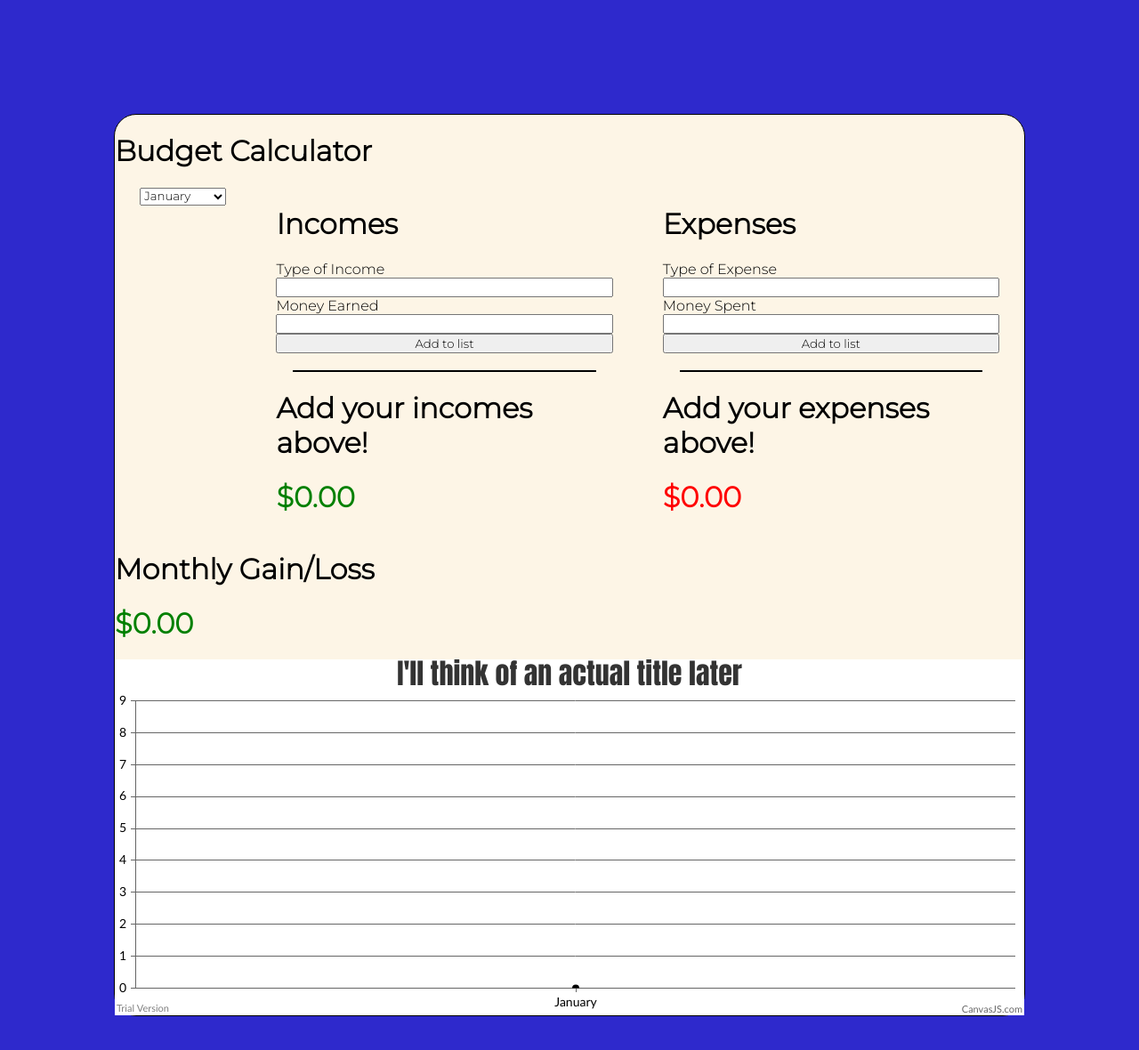
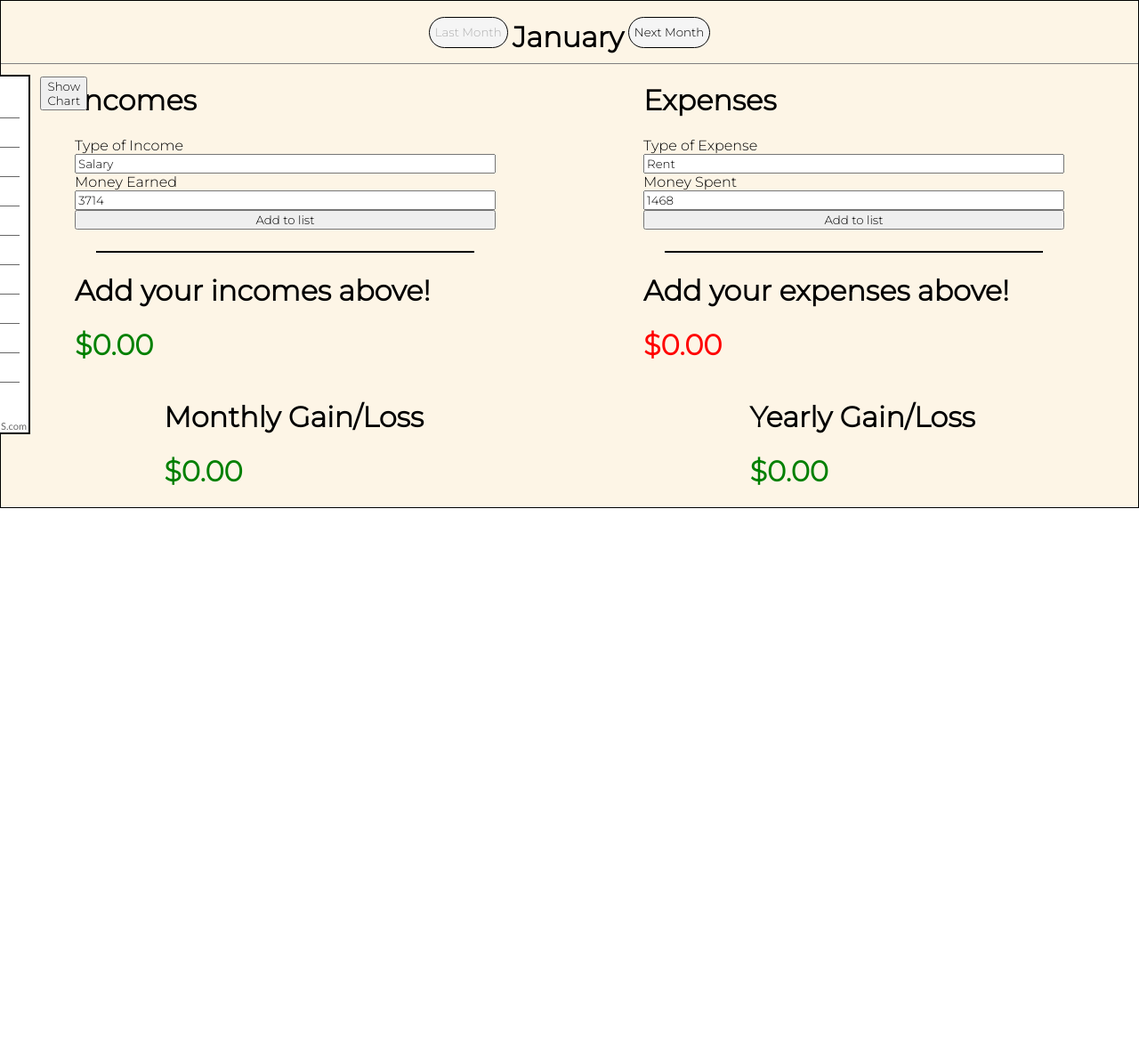
Before and after one commit to Astarr19/BudgetApp, a React (Create React App) app: page / in a window 1280 px wide. Shown: the top 1180 px of the page at 89% size. After the commit the page ends 800 px from the top, so only its background shows below. Built offline with nearby package versions, Linux system fonts and the light colour scheme.

Commit message:
Added button to push and pull chart on and off screenn, small styling changes

```diff
--- a/src/App.css
+++ b/src/App.css
@@ -1,11 +1,5 @@
 * {
   font-family: 'Montserrat', sans-serif;
-}
-
-
-
-html {
-  background-color: #2E29CC;
 }
 
 form {
@@ -31,9 +25,7 @@ li {
 .container {
   display: flex;
   background: #fdf5e6;
-  margin: 10%;
   border: 1px solid black;
-  border-radius: 25px;
   flex-direction: column;
   justify-content: space-around;
 }
@@ -58,13 +50,58 @@ li {
   justify-content: space-around;
 }
 
+.monthDisplay {
+  position: sticky;
+  top:0px;
+  left: 0px;
+  right: 0px;
+  height: 70px;
+  display: flex;
+  flex-direction: row;
+  justify-content: center;
+  border-bottom: 1px solid gray;
+}
+
+#chart {
+  position: fixed;
+  border: 2px solid black;
+  width: 670px;
+  transition: .3s;
+}
+
+#chart button {
+  position: absolute;
+  left: 102%;
+}
+
+.hide {
+  left: -50%;
+}
+
+.show {
+  left: 0;
+}
+
+.monthDisplay button {
+  border: 1px solid black;
+  border-radius: 25px;
+  height: 50%;
+  margin: auto 5px;
+  background-color: #f5f5f5;
+  transition: .3s;
+}
+
+.monthDisplay button:hover {
+  background-color: #d7d7d7;
+}
+
 .income, .expense {
   width: 37%;
 }
 
 .total {
   display: flex;
-  flex-direction: column;
+  flex-direction: row;
   justify-content: space-around;
 }
 
--- a/src/App.js
+++ b/src/App.js
@@ -9,11 +9,24 @@ function App() {
   let [incomes, setIncomes] = useState({});
   let [expenses, setExpenses] = useState({});
   let [month, setMonth] = useState("January");
+  let [prevCheck, setPrev] = useState(false);
+  let [nextCheck, setNext] = useState(true);
+  let [hidden, setHidden] = useState("hide");
 
   const reducer = (state, action) => {
     return {...state, [month]: (incomes[month] - expenses[month]).toFixed(2)}
   }
   let [total, dispatch] = useReducer(reducer, {});
+
+  const monthReducer = (state, action) => {
+    let arr = Object.values(total);
+    let sum = 0;
+    arr.forEach(el=>{
+      sum += parseFloat(el);
+    })
+    return sum.toFixed(2);
+  }
+  let [monthSum, monthDispatch] = useReducer(monthReducer, 0);
 
 
   const getIncomes = (array) => {
@@ -23,6 +36,7 @@ function App() {
     });
     setIncomes({...incomes, [month]: sum.toFixed(2)});
     dispatch();
+    monthDispatch();
   }
 
   const getExpenses = (array) => {
@@ -32,29 +46,82 @@ function App() {
     });
     setExpenses({...expenses, [month]: sum.toFixed(2)});
     dispatch();
+    monthDispatch();
   }
+
+  const nextMonth = () => {
+    switch (month) {
+      case "January" :
+        setPrev(true);
+        return "February";
+      case "February" :
+        return "March";
+      case "March" :
+        return "April";
+      case "April" :
+        return "May";
+      case "May" :
+        return "June";
+      case "June" :
+        return "July";
+      case "July" :
+        return "August";
+      case "August" :
+        return "September";
+      case "September" :
+        return "October";
+      case "October" :
+        return "November";
+      case "November" :
+        setNext(false)
+        return "December";
+      default:
+        break;
+    }
+  }
+
+  const lastMonth = () => {
+    switch (month) {
+      case "December" :
+        setNext(true);
+        return "November";
+      case "November" :
+        return "October";
+      case "October" :
+        return "September";
+      case "September" :
+        return "August";
+      case "August" :
+        return "July";
+      case "July" :
+        return "June";
+      case "June" :
+        return "May";
+      case "May" :
+        return "April";
+      case "April" :
+        return "March";
+      case "March" :
+        return "February";
+      case "February" :
+        setPrev(false)
+        return "January";
+      default:
+        break;
+    }
+  }
+
+  const toggleChart = () => setHidden((hidden === "hide") ? "show" : "hide");
 
 
   return (
     <div className='container'>
-      <h1 className="title">Budget Calculator</h1>
+      <div className="monthDisplay">
+        <button disabled={!prevCheck} onClick={()=>setMonth(lastMonth)}>Last Month</button>
+        <h1>{month}</h1>
+        <button disabled={!nextCheck} onClick={()=>setMonth(nextMonth)}>Next Month</button>
+      </div>
       <div className='incomeExpense'>
-        <form>
-          <select value={month} onChange={(e)=>setMonth(e.target.value)}>
-            <option value="January">January</option>
-            <option value="February">February</option>
-            <option value="March">March</option>
-            <option value="April">April</option>
-            <option value="May">May</option>
-            <option value="June">June</option>
-            <option value="July">July</option>
-            <option value="August">August</option>
-            <option value="September">September</option>
-            <option value="October">October</option>
-            <option value="November">November</option>
-            <option value="December">December</option>
-          </select>
-        </form>
         <div className='income'>
           <h1>Incomes</h1>
           <IncomeInput action={getIncomes} month={month}/>
@@ -71,8 +138,15 @@ function App() {
           <h1>Monthly Gain/Loss</h1>
           <h1 className={((total[month] >= 0) ? 'positive' : 'negative')}>${total[month]}</h1>
         </div>
+        <div className='yearly'>
+          <h1>Yearly Gain/Loss</h1>
+          <h1 className={((monthSum >= 0) ? 'positive' : 'negative')}>${monthSum}</h1>
+        </div>
       </div>
-      <Chart data={total}/>
+      <div id="chart" className={hidden}>
+        <button onClick={toggleChart}>{(hidden === "hide") ? "Show" : "Hide"} Chart</button>
+        <Chart data={total}/>
+      </div>
     </div>
   );
 }
--- a/src/ExpenseInput.js
+++ b/src/ExpenseInput.js
@@ -3,8 +3,8 @@ import Expense from './expense';
 import './App.css'
 
 function ExpenseInput(props) {
-    const [text, setText] = useState();
-    const [money, setMoney] = useState();
+    const [text, setText] = useState("Rent");
+    const [money, setMoney] = useState(1468);
     const [expenses, setExpenses] = useState({
         "January":[],
         "February":[],
--- a/src/IncomeInput.js
+++ b/src/IncomeInput.js
@@ -3,8 +3,8 @@ import Income from './income';
 import './App.css'
 
 function IncomeInput(props) {
-    const [text, setText] = useState();
-    const [money, setMoney] = useState();
+    const [text, setText] = useState("Salary");
+    const [money, setMoney] = useState(3714);
     const [incomes, setIncomes] = useState({
         "January":[],
         "February":[],
--- a/src/chart.js
+++ b/src/chart.js
@@ -6,23 +6,45 @@ const CanvasJSChart = CanvasJSReact.CanvasJSChart;
 
 function Chart(props) {
     let dataArr = Object.getOwnPropertyNames(props.data);
+    const colorPicker = (current, prev) => {
+        if (prev === null || current === 0) {
+            return "black";
+        } else {
+            return (current >= 0) ? "green" : "red";
+        }
+    }
     const formatData = (data) => {
         let formatted = [];
+        let prevTotal, color;
+
         for (let i=0; i < dataArr.length; i++) {
-            let label = dataArr[i];
+            if (isNaN(prevTotal)) {
+                color = colorPicker(parseFloat(data[dataArr[i]]), null);
+                prevTotal = 0;
+            } else {
+                color = colorPicker(parseFloat(data[dataArr[i]]), prevTotal);
+            }
+            let label = dataArr[i].split("", 3).join("");
             let y = parseFloat(data[dataArr[i]]);
-            formatted.push({label: label, y: y, color: "black"})
+            prevTotal += y;
+            formatted.push({label: label, y: prevTotal, color: color})
         }
-        console.log(formatted);
         return formatted;
     }
     const options = {
-        title: {text: 'I\'ll think of an actual title later'},
+        title: {text: 'All of these names are dumb'},
         data: [{
             type: "line",
             color: "black",
             dataPoints: formatData(props.data)
-        }]
+        }],
+        axisX:{
+            title: 'Months',
+            interval: 1
+        },
+        axisY:{
+            title:'Currency (USD)'
+        }
     }
     return (
         <div>
```
